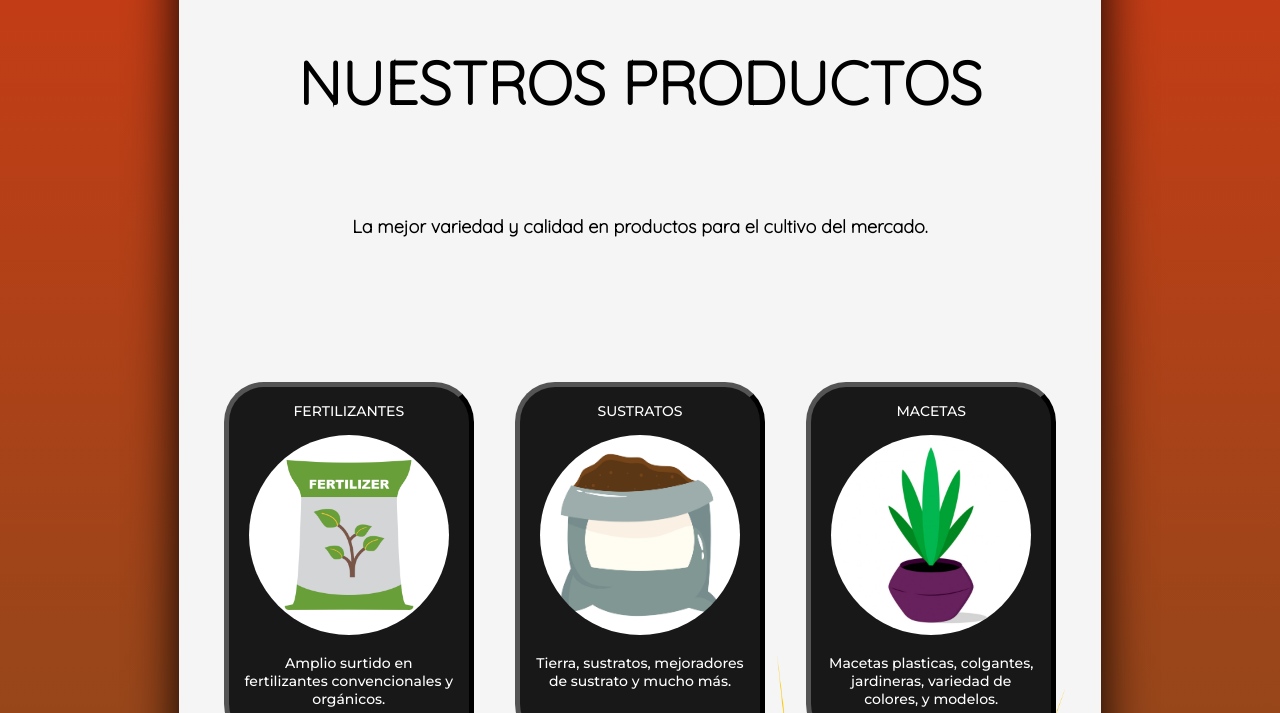
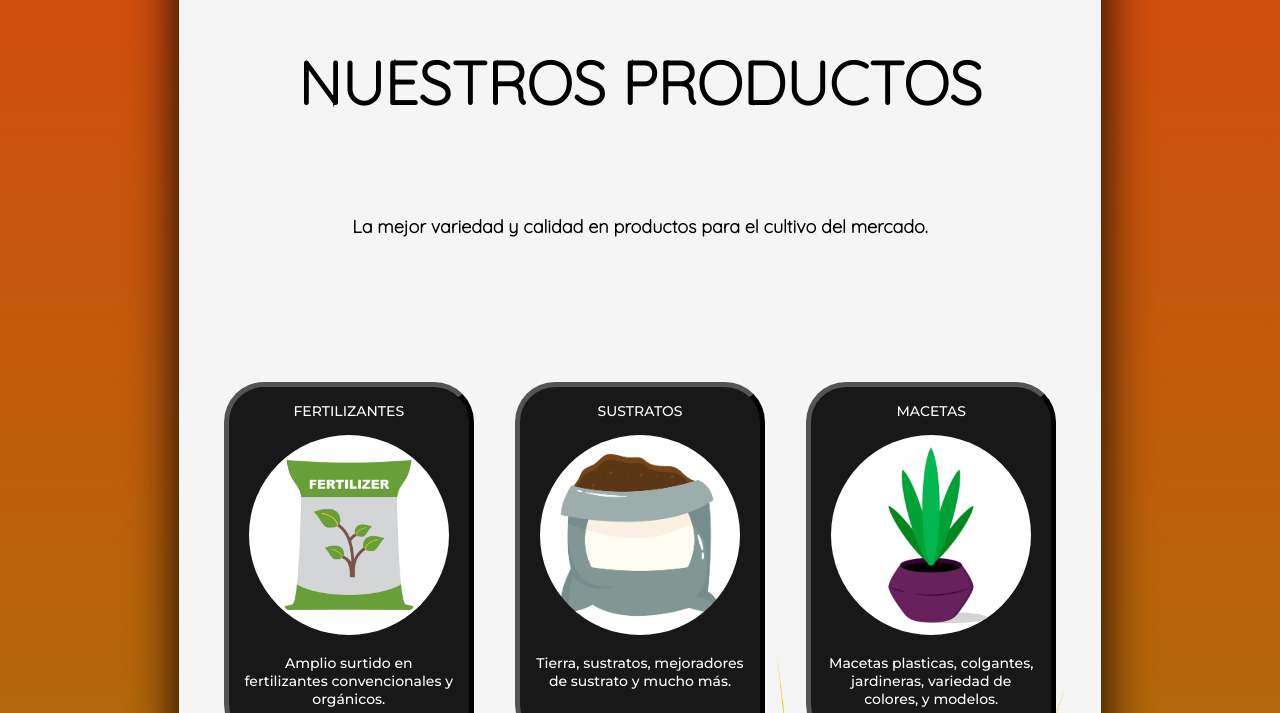
Before and after one commit to kevjng/distriroots, a plain HTML site: page index.html in a window 1280 px wide. Shown: the part 763-1476 px from the top of the page. Drawn offline with nearby package versions, Linux system fonts and the light colour scheme.

Commit message:
algunos cambios en css

```diff
--- a/css/style.css
+++ b/css/style.css
@@ -27,7 +27,7 @@
 }
 
 body {
-  background-image: linear-gradient(to bottom, #f13311, #00662a);
+  background-image: linear-gradient(to bottom, #f13311, #4cbe00);
 }
 
 /*-------CSS MAIN ENTRE PAGINAS-------*/
```
